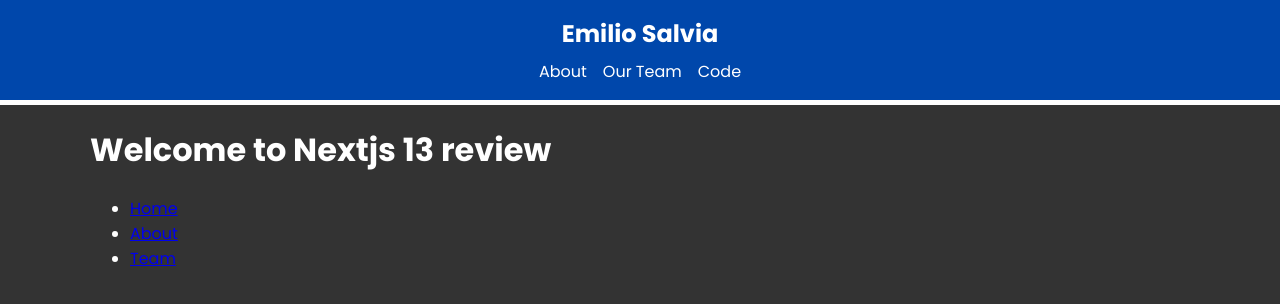
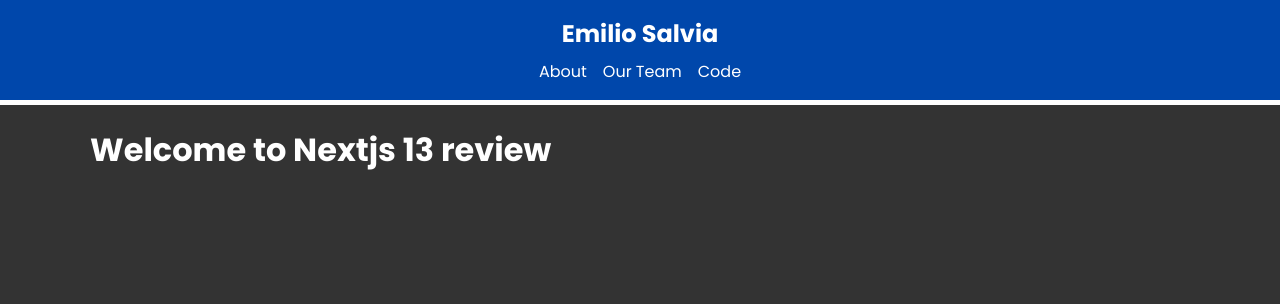
Before and after one commit to emLuc86dev/next_13_review, a Next.js app: page / in a window 1280 px wide. Shown: the top 304 px of the page. Built offline with nearby package versions, Linux system fonts and the light colour scheme.

Commit message:
refactoring about and team page to a button back view

```diff
--- a/app/about/page.jsx
+++ b/app/about/page.jsx
@@ -14,7 +14,9 @@ const AboutPage = () => {
         maxime, laudantium quaerat facilis at aliquid distinctio necessitatibus
         modi ab non!
       </p>
-      <Link href="/">Back to Home</Link>
+      <Link href="/" className="btn btn-back">
+        Back to Home
+      </Link>
     </div>
   );
 };
--- a/app/about/team/page.jsx
+++ b/app/about/team/page.jsx
@@ -8,7 +8,9 @@ const TeamPage = () => {
         Lorem ipsum dolor sit amet consectetur adipisicing elit. Sit facere
         esse, inventore earum velit ipsa ad totam quidem optio deserunt?
       </p>
-      <Link href="/">Back Home</Link>
+      <Link href="/" className="btn btn-back">
+        Back Home
+      </Link>
     </div>
   );
 };
--- a/app/page.js
+++ b/app/page.js
@@ -4,17 +4,6 @@ const page = () => {
   return (
     <div>
       <h1>Welcome to Nextjs 13 review</h1>
-      <ul>
-        <li>
-          <Link href="/">Home</Link>
-        </li>
-        <li>
-          <Link href="about">About</Link>
-        </li>
-        <li>
-          <Link href="about/team">Team</Link>
-        </li>
-      </ul>
     </div>
   );
 };
```
